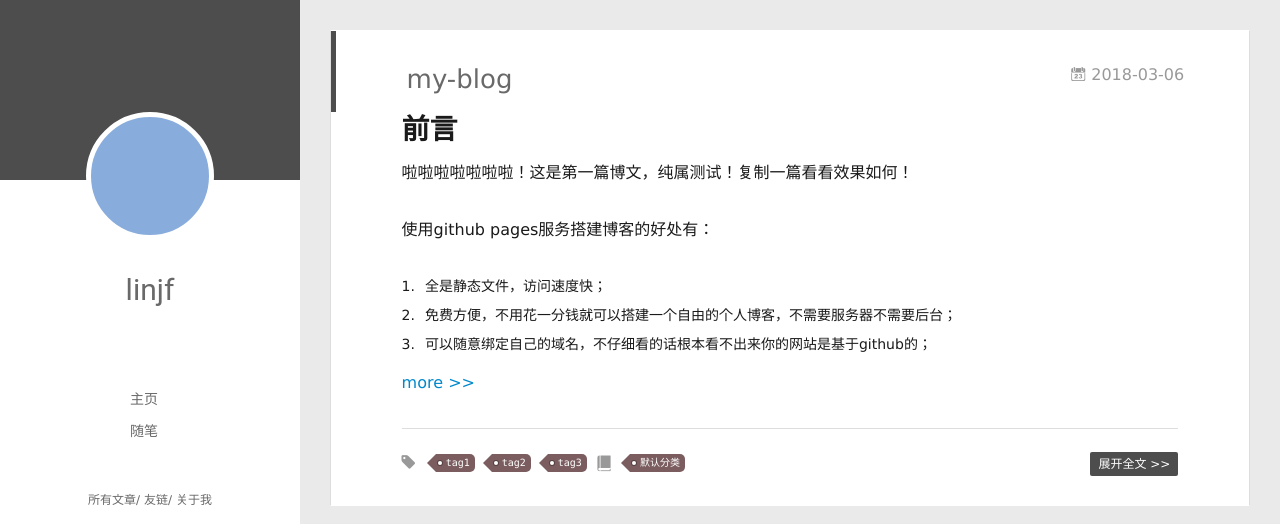
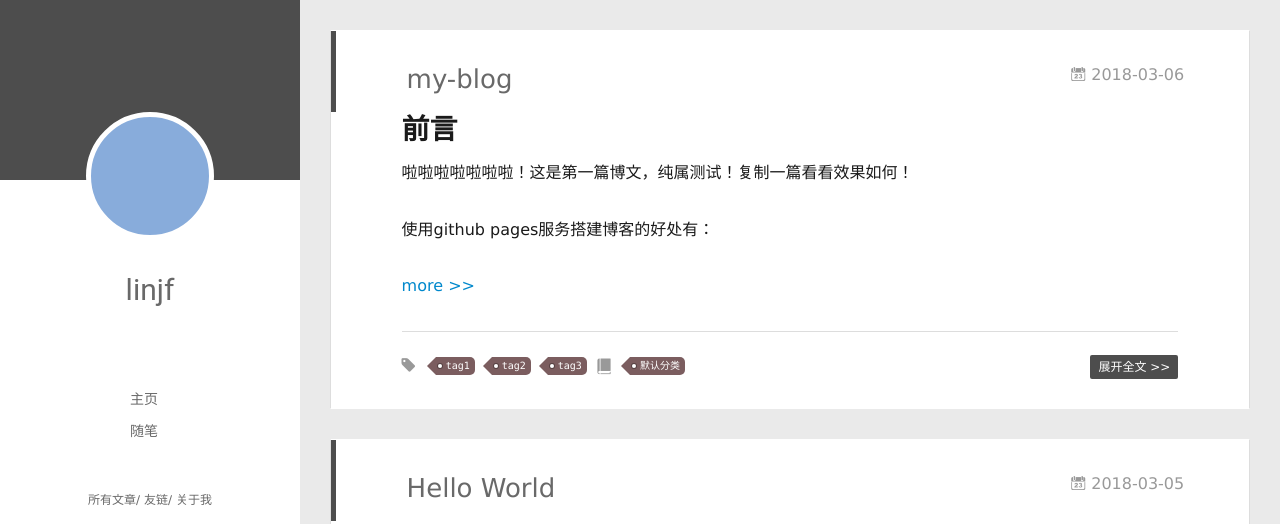
Before and after one commit to linjunfa/linjunfa.github.io, a plain HTML site: page index.html in a window 1280 px wide. Shown: the top 524 px of the page. Drawn offline with Linux system fonts and the light colour scheme; no server answers.

Commit message:
Site updated: 2018-03-06 14:30:10

```diff
--- a/index.html
+++ b/index.html
@@ -173,11 +173,6 @@
 
         <h1 id="前言"><a href="#前言" class="headerlink" title="前言"></a>前言</h1><p>啦啦啦啦啦啦啦！这是第一篇博文，纯属测试！复制一篇看看效果如何！</p>
 <p>使用github pages服务搭建博客的好处有：</p>
-<ol>
-<li>全是静态文件，访问速度快；</li>
-<li>免费方便，不用花一分钱就可以搭建一个自由的个人博客，不需要服务器不需要后台；</li>
-<li>可以随意绑定自己的域名，不仔细看的话根本看不出来你的网站是基于github的；</li>
-</ol>
 
           <a class="article-more-a" href="/2018/03/06/my-blog/#more">more >></a>
 
```
Also changed, not shown: 2018/03/06/my-blog/index.html (+2 -2 lines).
